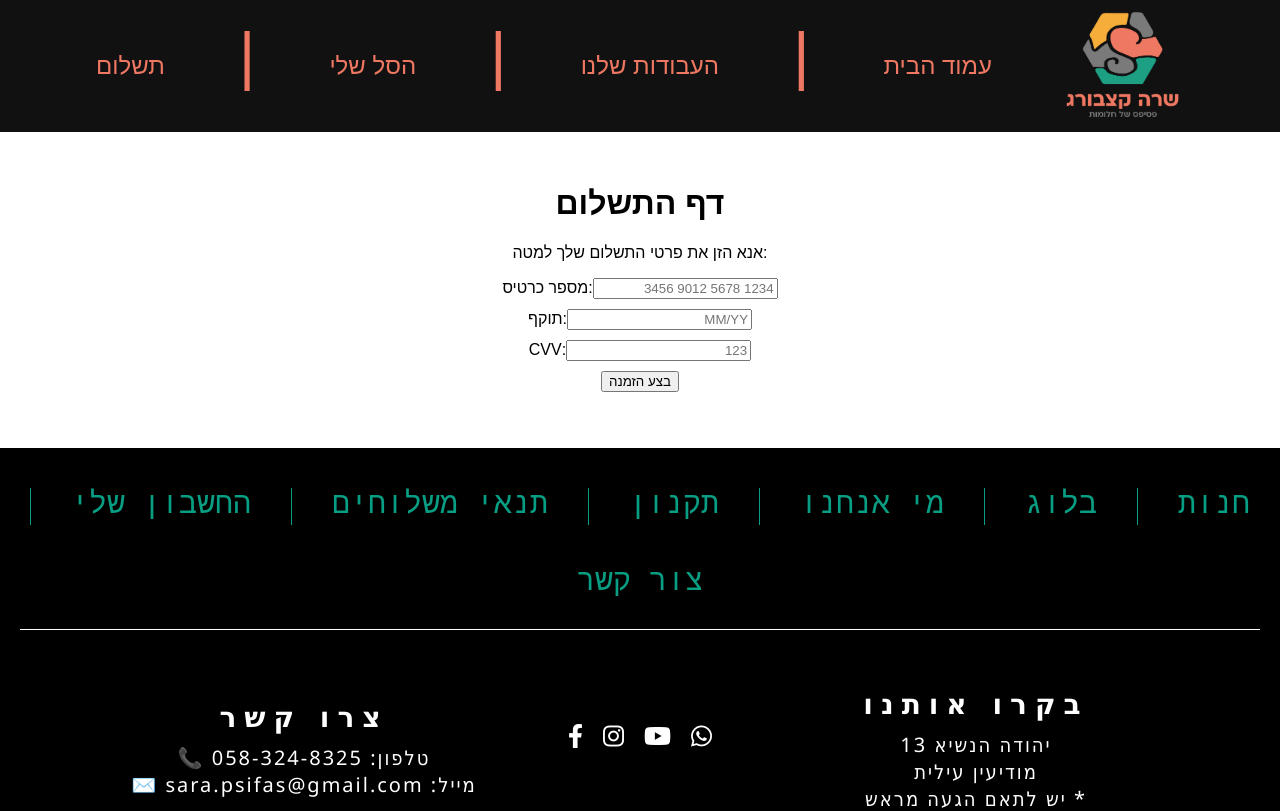
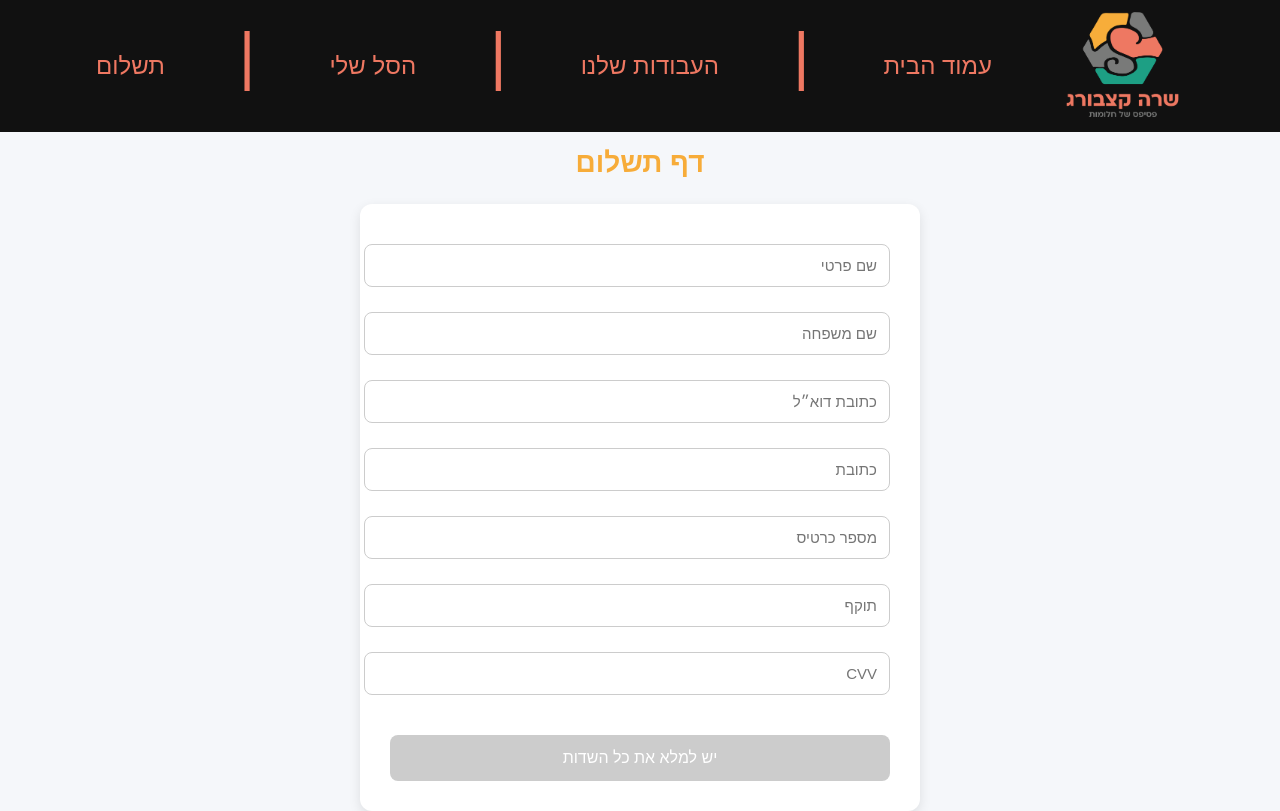
Before and after one commit to rachelkolinko/projectReactShulamitRachel, a React (Create React App) app in the folder projectShulamitRachel/shop-shulamit-racheli/: page /payment in a window 1280 px wide. Shown: the top 811 px of the page. Built offline with nearby package versions, Linux system fonts and the light colour scheme.

Commit message:
Payment page and exit page

```diff
--- a/projectShulamitRachel/shop-shulamit-racheli/src/App.js
+++ b/projectShulamitRachel/shop-shulamit-racheli/src/App.js
@@ -22,8 +22,7 @@ function App() {
           <br />
           <br />
           <br />
-          <br />
-          <br />
+          {/* <br /> */}
           <br />
           <br />
           <br />
@@ -37,8 +36,6 @@ function App() {
 
             </Routes>
           </div>
-          <br />
-          <br />
           <Floor />
 
     </BrowserRouter></Provider>
--- a/projectShulamitRachel/shop-shulamit-racheli/src/components/PaymentPage.js
+++ b/projectShulamitRachel/shop-shulamit-racheli/src/components/PaymentPage.js
@@ -1,63 +1,47 @@
-import React from 'react';
-import TerminationNoticePage from './TerminationNoticePage';
-import { useNavigate } from 'react-router-dom';
-function PaymentPage() {
-    const navigate = useNavigate();
-    const handlePayment = () => {
-        // Add payment handling logic here
-        navigate('/termination');
-        // alert('תשלום בוצע בהצלחה!');
-    };
+import React, { useState } from 'react';
+import { Link } from 'react-router-dom';
+import '../css/paymentPage.css';
 
-    // onSubmit={(e) => {
-    //     e.preventDefault();
-    //     handlePayment();
-    // }}
+const PaymentPage = () => {
+  const [form, setForm] = useState({
+    firstName: '',
+    lastName: '',
+    email: '',
+    address: '',
+    cardNumber: '',
+    expiry: '',
+    cvv: '',
+  });
 
-    const isFormValid = () => {
-        const cardNumber = document.querySelector('input[placeholder="1234 5678 9012 3456"]').value;
-        const expiryDate = document.querySelector('input[placeholder="MM/YY"]').value;
-        const cvv = document.querySelector('input[placeholder="123"]').value;
+  const handleChange = (e) => {
+    const { name, value } = e.target;
+    setForm((prevForm) => ({ ...prevForm, [name]: value }));
+  };
 
-        return cardNumber && expiryDate && cvv;
-    };
+  const isFormValid = Object.values(form).every((value) => value.trim() !== '');
 
-    const handleSubmit = (e) => {
-        e.preventDefault();
-        if (isFormValid()) {
-            handlePayment();
-        } else {
-            alert('אנא מלא את כל השדות!');
-        }
-    };
+  return (
+    <div className="payment-container">
+      <h1 className="payment-title">דף תשלום</h1>
+      <form className="payment-form">
+        <input className="payment-input" name="firstName" placeholder="שם פרטי" onChange={handleChange} />
+        <input className="payment-input" name="lastName" placeholder="שם משפחה" onChange={handleChange} />
+        <input className="payment-input" name="email" placeholder="כתובת דוא״ל" onChange={handleChange} />
+        <input className="payment-input" name="address" placeholder="כתובת" onChange={handleChange} />
+        <input className="payment-input" name="cardNumber" placeholder="מספר כרטיס" onChange={handleChange} />
+        <input className="payment-input" name="expiry" placeholder="תוקף" onChange={handleChange} />
+        <input className="payment-input" name="cvv" placeholder="CVV" onChange={handleChange} />
 
-    return (
-        <div style={{ padding: '20px', textAlign: 'center' }}>
-            <h1>דף התשלום</h1>
-            <p>:אנא הזן את פרטי התשלום שלך למטה</p>
-            <form onSubmit={handleSubmit}>
-                <div style={{ marginBottom: '10px' }}>
-                    <label>
-                        <input type="text" placeholder="1234 5678 9012 3456" required />
-                        :מספר כרטיס
-                    </label>
-                </div>
-                <div style={{ marginBottom: '10px' }}>
-                    <label>
-                        <input type="text" placeholder="MM/YY" required />
-                        :תוקף
-                    </label>
-                </div>
-                <div style={{ marginBottom: '10px' }}>
-                    <label>
-                        <input type="text" placeholder="123" required />
-                        :CVV
-                    </label>
-                </div>
-                <button type="submit" onClick={handlePayment}>בצע הזמנה</button>
-            </form>
-        </div>
-    );
+        {isFormValid ? (
+          <Link to="/confirmation">
+            <button type="button" className="payment-button">בצע הזמנה</button>
+          </Link>
+        ) : (
+          <button type="button" className="payment-button" disabled>יש למלא את כל השדות</button>
+        )}
+      </form>
+    </div>
+  );
 };
 
 export default PaymentPage;
--- a/projectShulamitRachel/shop-shulamit-racheli/src/components/TerminationNoticePage.js
+++ b/projectShulamitRachel/shop-shulamit-racheli/src/components/TerminationNoticePage.js
@@ -1,28 +1,21 @@
 import React from 'react';
+import '../css/terminationNoticePage.css'; // Import your CSS file for styling
 
 const TerminationNoticePage = () => {
+
     return (
-        <div style={{ padding: '20px', textAlign: 'center' }}>
-            <h1>Termination Notice</h1>
-            <p>
-                We regret to inform you that your access to this service will be terminated.
-                If you have any questions or concerns, please contact our support team.
-            </p>
-            <button
-                style={{
-                    padding: '10px 20px',
-                    backgroundColor: '#007BFF',
-                    color: '#fff',
-                    border: 'none',
-                    borderRadius: '5px',
-                    cursor: 'pointer'
-                }}
-                onClick={() => alert('Contact support for more information.')}
-            >
-                Contact Support
-            </button>
+        <div className="payment-success-container">
+          <div className="payment-success-card">
+            <div className="icon">🎉</div>
+            <h1 className="title">תודה רבה!</h1>
+            <p className="subtitle">💳✨ התשלום בוצע בהצלחה ✨💳</p>
+            <p className="info">💌 קבלה נשלחה אליך למייל 💌</p>
+            <p className="info">📦 ההזמנה שלך כבר בטיפול – אנחנו מתרגשים לא פחות ממך! 📦</p>
+            <p className="thanks">💖 תודה שבחרת בנו – מחכים לשרת אותך שוב בקרוב! 💖</p>
+            <p>שימו לב❣️ שלב ההוספה לסל והתשלום לא קיים אצל שרה😉, כי בכל עבודה שלה היא משקיעה את הנשמה, ועל כל עבודה היא מתחילה לעבוד על פי הזמנה אישית🥰. בנינו אותו באתר כחלק מהדרישות לפרוייקט🤭. אז יאללה, קחו את הטלפון📞, חייגו 058-324-8325 ותזמינו את העבודה הראשונה שלכם!</p>
+          </div>
         </div>
-    );
+      );
 };
 
 export default TerminationNoticePage;
--- a/projectShulamitRachel/shop-shulamit-racheli/src/components/Top.js
+++ b/projectShulamitRachel/shop-shulamit-racheli/src/components/Top.js
@@ -1,6 +1,6 @@
 import React, { useState } from 'react';
 import { Link } from 'react-router-dom';
-import '../css/Top.css';
+import '../css/top.css';
 import logo from '../images/לוגו רקע שקוף (1).png';
 
 const Top = () => {
--- a/projectShulamitRachel/shop-shulamit-racheli/src/css/ProductsPage.css
+++ b/projectShulamitRachel/shop-shulamit-racheli/src/css/ProductsPage.css
@@ -17,3 +17,7 @@
     flex-direction: column; /* Ensures inner tags are stacked in rows */
     align-items: center; /* Centers inner tags horizontally */
 }
+
+.br {
+    height: 500px; /* Adjust this value to set the height of the break line */
+}
--- /dev/null
+++ b/projectShulamitRachel/shop-shulamit-racheli/src/css/paymentPage.css
@@ -0,0 +1,65 @@
+.payment-container {
+    padding: 50px 15px;
+    direction: rtl;
+    background-color: #f5f7fa;
+    /* min-height: 100vh; */
+    padding-top: 20px; /* Adjust this value to set the top padding */
+  }
+
+  .payment-title {
+    text-align: center;
+    color: #F7AC39;
+    margin-bottom: 25px;
+    font-size: 28px;
+  }
+
+  .payment-form {
+    max-width: 500px;
+    margin: 0 auto;
+    padding: 30px;
+    background-color: #ffffff;
+    box-shadow: 0 4px 12px rgba(0, 0, 0, 0.1);
+    border-radius: 12px;
+  }
+
+  .payment-input {
+    width: 100%;
+    padding: 12px;
+    border: 1px solid #ccc;
+    border-radius: 8px;
+    margin-top: 10px;
+    margin-bottom: 15px;
+    font-size: 15px;
+    transition: border-color 0.3s;
+  }
+
+  .payment-input:focus {
+    border-color: #F7AC39;
+    outline: none;
+  }
+
+  .payment-button {
+    background-color: #F7AC39;
+    color: white;
+    padding: 14px 20px;
+    border: none;
+    border-radius: 8px;
+    cursor: pointer;
+    font-size: 16px;
+    width: 100%;
+    transition: background-color 0.3s;
+    margin-top: 25px;
+  }
+
+  .payment-button:hover {
+    background-color: #e6972f;
+  }
+
+  .payment-button:disabled {
+    background-color: #ccc;
+    cursor: not-allowed;
+  }
+
+  .payment-button:active {
+    background-color: #cc8228;
+  }
--- /dev/null
+++ b/projectShulamitRachel/shop-shulamit-racheli/src/css/terminationNoticePage.css
@@ -0,0 +1,50 @@
+/* PaymentSuccessMessage.css */
+.payment-success-container {
+    display: flex;
+    justify-content: center;
+    align-items: center;
+    height: 80vh;
+    background-color: #FFF8F0; /* בהיר ונעים, גוון מואר של #F7AC39 */
+    font-family: 'Varela Round', sans-serif;
+    direction: rtl;
+  }
+
+  .payment-success-card {
+    background: #ffffff;
+    border-radius: 24px;
+    box-shadow: 0 4px 12px rgba(0, 0, 0, 0.1);
+    padding: 40px;
+    text-align: center;
+    max-width: 500px;
+    width: 90%;
+  }
+
+  .icon {
+    font-size: 48px;
+    margin-bottom: 16px;
+  }
+
+  .title {
+    font-size: 32px;
+    color: #F7AC39; /* צבע ראשי חמים */
+    margin-bottom: 10px;
+  }
+
+  .subtitle {
+    font-size: 20px;
+    color: #7A7A79; /* אפור מעודן */
+    margin-bottom: 20px;
+  }
+
+  .info {
+    font-size: 18px;
+    color: #7A7A79; /* ירוק טורקיזי מרענן */
+    margin-bottom: 8px;
+  }
+
+  .thanks {
+    font-size: 18px;
+    color: #EF7862; /* ורוד עז */
+    margin-top: 20px;
+    font-weight: bold;
+  }
```
Also changed, not shown: projectShulamitRachel/shop-shulamit-racheli/src/components/ProductsPage.js, projectShulamitRachel/shop-shulamit-racheli/src/css/Top.css (indentation only).
